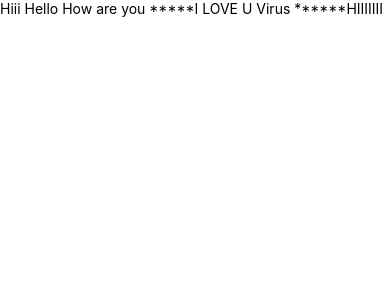
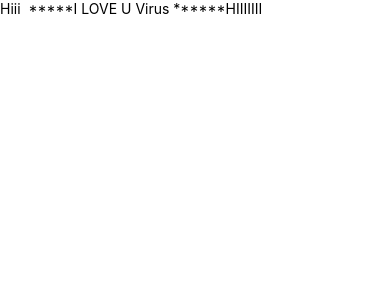
Before and after one commit to Ramu808/DemoTest, a React Native app: screen / in a window 390 px wide. Shown: the top 300 px of the page. Built offline with nearby package versions, Linux system fonts and the light colour scheme.

Commit message:
App.js modified

```diff
--- a/App.js
+++ b/App.js
@@ -14,7 +14,7 @@ export default class App extends Component{
   render(){
     return(
       <View>
-        <Text>Hiii Hello How are you *****I LOVE U Virus ******HIIIIIII</Text>
+        <Text>Hiii  *****I LOVE U Virus ******HIIIIIII</Text>
       </View>
     );
   }
```
